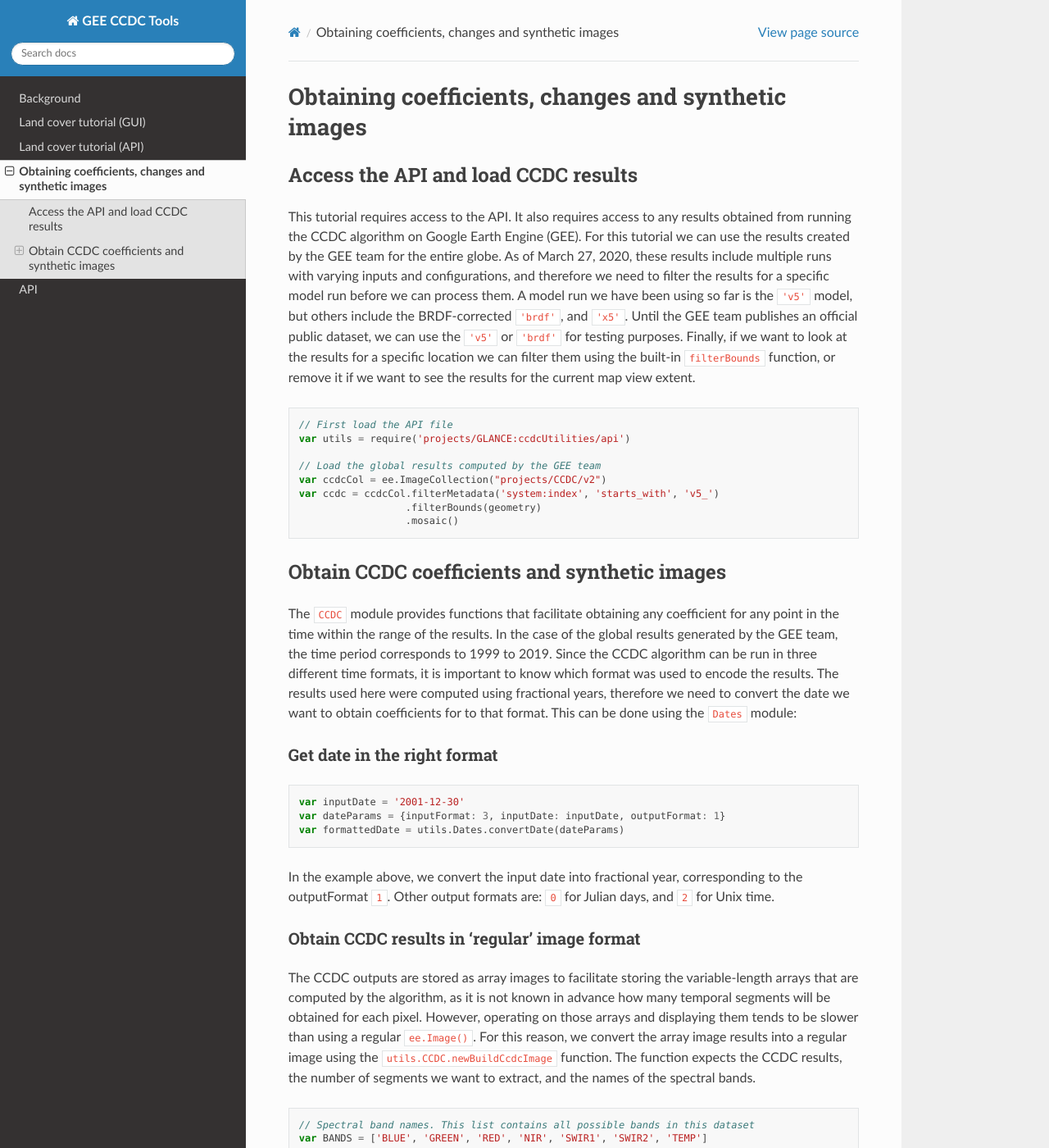
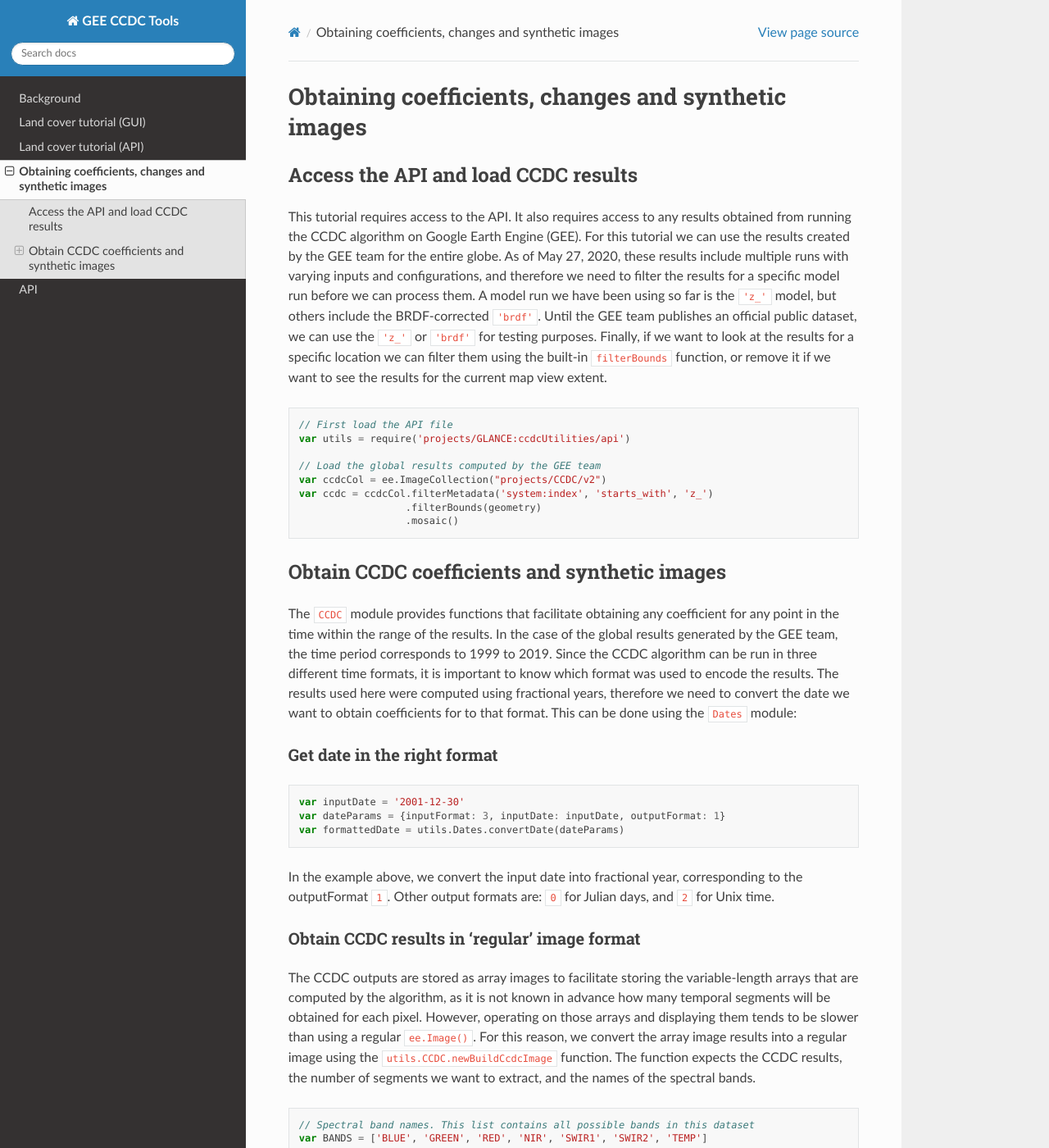
Before and after one commit to parevalo/gee-ccdc-tools, a Sphinx documentation site: the page built from docs/ccdc.rst, in a window 1280 px wide and 1400 px high. Shown: the whole window at 82% size. Built offline with Sphinx 7.4.7 and the Read the Docs theme 2.0.0, drawn with Linux system fonts in a browser that asks for light colours; some of the changed text lies outside the part shown.

```diff
--- a/docs/ccdc.rst
+++ b/docs/ccdc.rst
@@ -7,13 +7,13 @@
 This tutorial requires access to the API. It also requires access to any
 results obtained from running the CCDC algorithm on Google Earth Engine
 (GEE). For this tutorial we can use the results created by the GEE team
-for the entire globe. As of March 27, 2020, these results include
+for the entire globe. As of May 27, 2020, these results include
 multiple runs with varying inputs and configurations, and therefore we
 need to filter the results for a specific model run before we can
-process them. A model run we have been using so far is the ``'v5'``
-model, but others include the BRDF-corrected ``'brdf'``, and ``'x5'``.
+process them. A model run we have been using so far is the ``'z_'``
+model, but others include the BRDF-corrected ``'brdf'``.
 Until the GEE team publishes an official public dataset, we can use the
-``'v5'`` or ``'brdf'`` for testing purposes. Finally, if we want to look
+``'z_'`` or ``'brdf'`` for testing purposes. Finally, if we want to look
 at the results for a specific location we can filter them using the
 built-in ``filterBounds`` function, or remove it if we want to see the
 results for the current map view extent.
@@ -25,7 +25,7 @@
 
     // Load the global results computed by the GEE team
     var ccdcCol = ee.ImageCollection("projects/CCDC/v2")
-    var ccdc = ccdcCol.filterMetadata('system:index', 'starts_with', 'v5_')
+    var ccdc = ccdcCol.filterMetadata('system:index', 'starts_with', 'z_')
                       .filterBounds(geometry)
                       .mosaic()
 
```
Also changed, not shown: other parts of docs/ccdc.rst (+2 -2 lines).
